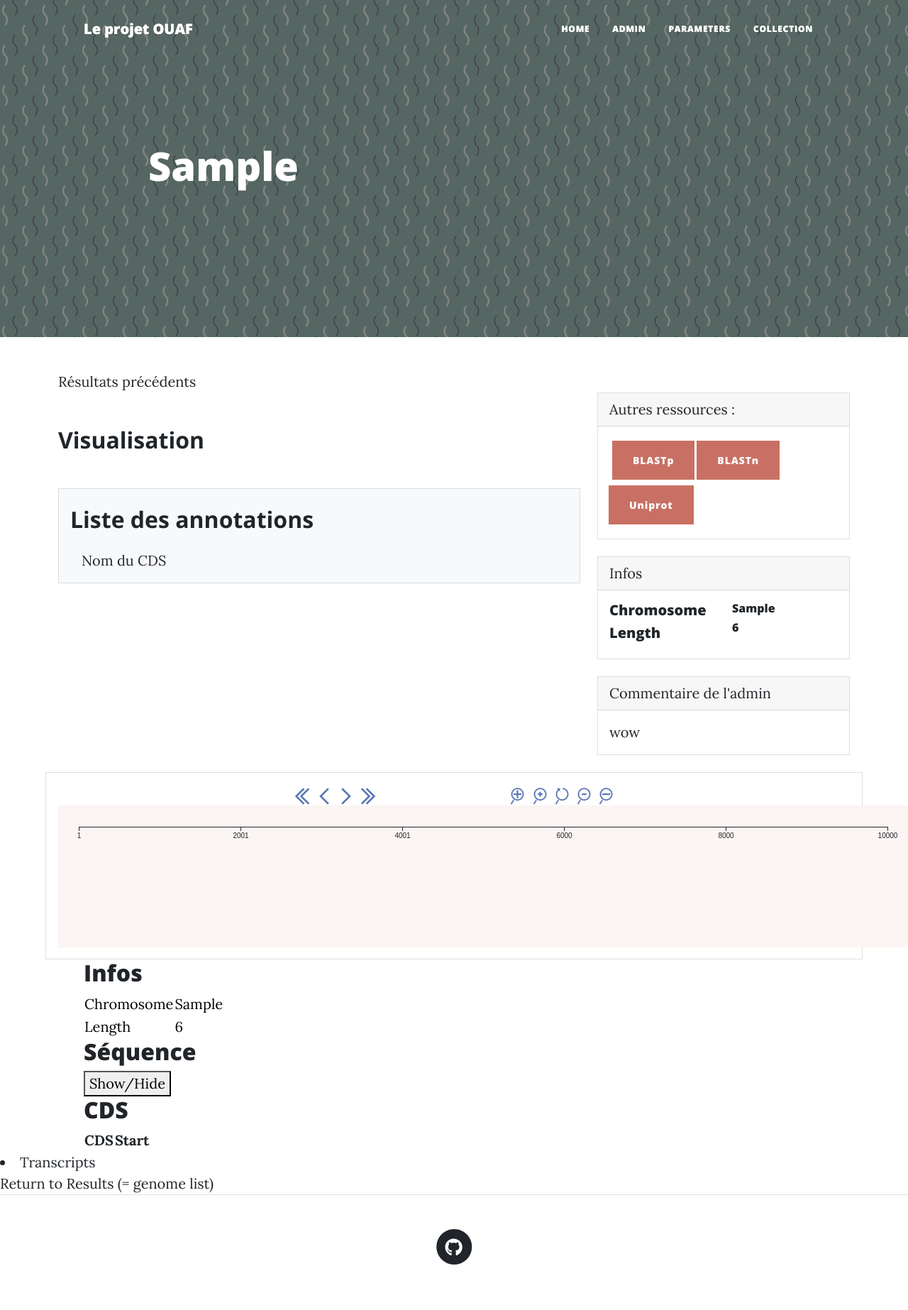
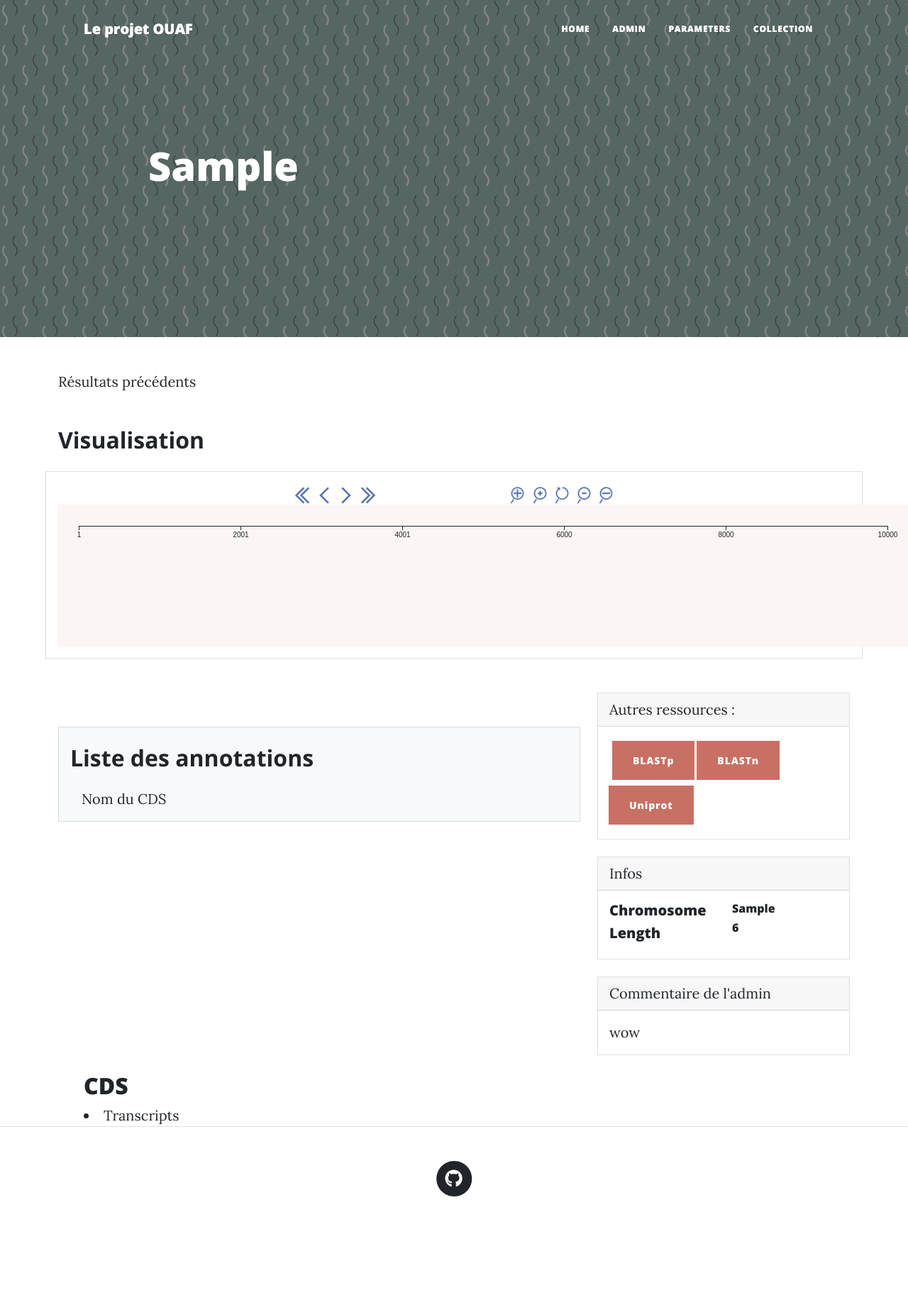
Before and after one commit to PlotosusLineatus/Projet_Web, a Django app: a page that uses genomeBact/templates/genomeBact/genome_detail.html in a window 1280 px wide. Shown: the whole page at 71% size. After the commit the page ends 1686 px from the top, so only its background shows below. Run offline with Django 3.2, Linux system fonts and the light colour scheme; a user stored in the database is signed in; tables that the repository leaves empty hold one stand-in row (values such as "Sample post"); lists and menus that the app fills with data are empty; some libraries are stand-ins or nearby versions.

Commit message:
#16- merge Visualisation/ template

```diff
--- a/genomeBact/templates/genomeBact/genome_detail.html
+++ b/genomeBact/templates/genomeBact/genome_detail.html
@@ -36,13 +36,52 @@
         <!-- Page content-->
         <div class="container mt-5">
             <a href="{% url 'results' %}">Résultats précédents</a>
+            <h2 class="fw-bolder mb-4 mt-5">Visualisation</h2>
+
+        </div>
+
+        <!-- Visualisation SVG -->
+        <script>
+            let list_cds = {};
+            let length = "{{ genome.length }}";
+            let genome_name = "{{ genome.specie }}";
+        </script>
+        {% for transcript in transcripts %}
+            <script>
+                list_cds["{{ transcript.transcript }}"] = {"id" : "{{ transcript.transcript }}" ,
+                 "start" : "{{ transcript.start }}", "stop":"{{ transcript.stop }}"};
+            </script>
+        {% endfor %}
+        <div class="card" style="margin-left: 5%; margin-right: 5%;">
+            <div class="card-body">
+                <div align="center">
+                  <img id="big_left" src="/static/genomeBact/img/big_straf_left_seb.png" width="26px"/>
+                  <img id="small_left" src="/static/genomeBact/img/small_straf_left_seb.png" width="26px"/>
+                  <img id="small_right" src="/static/genomeBact/img/small_straf_right_seb.png" width="26px"/>
+                  <img id="big_right" src="/static/genomeBact/img/big_straf_right_seb.png" width="26px"/>
+                  &nbsp;&nbsp;&nbsp;&nbsp;&nbsp;&nbsp;&nbsp;&nbsp;&nbsp;&nbsp;&nbsp;&nbsp;&nbsp;&nbsp;&nbsp;&nbsp;
+                  &nbsp;&nbsp;&nbsp;&nbsp;&nbsp;&nbsp;&nbsp;&nbsp;&nbsp;&nbsp;&nbsp;&nbsp;&nbsp;&nbsp;&nbsp;&nbsp;
+                  <img id="zoom_in" src="/static/genomeBact/img/zoom_in_seb.png" width="26px"/>
+                  <img id="zoom_small_in" src="/static/genomeBact/img/zoom_small_in_seb.png" width="26px"/>
+                  <img id="zoom_neutral" src="/static/genomeBact/img/zoom_default_seb.png" width="26px"/>
+                  <img id="zoom_small_out" src="/static/genomeBact/img/zoom_small_out_seb.png" width="26px"/>
+                  <img id="zoom_out" src="/static/genomeBact/img/zoom_out_seb.png" width="26px"/>
+                </div>
+
+                <!-- Genomic View -->
+                <div id = "svg_genomic_view" align="center"></div>
+            </div>
+        </div>
+        <script type="text/javascript" src="/static/genomeBact/transcript.js"></script>
+
+
+        <div class="container mt-5">
             <div class="row">
                 <div class="col-lg-8">
                     <!-- Post content-->
                     <article>
                         <!-- Séquence-->
                         <section class="mb-5">
-                            <h2 class="fw-bolder mb-4 mt-5">Visualisation</h2>
                             <!-- <p class="fs-5 mb-4"><span style = "word-break : break-all;">{{ genome.sequence }}</span></p> -->
                         </section>
                     </article>
@@ -108,77 +147,10 @@
             </div>
         </div>
 
-        <script>
-            let list_cds = {};
-            let length = "{{ genome.length }}";
-            let genome_name = "{{ genome.specie }}";
-        </script>
-        {% for transcript in transcripts %}
-            <script>
-                list_cds["{{ transcript.transcript }}"] = {"id" : "{{ transcript.transcript }}" ,
-                 "start" : "{{ transcript.start }}", "stop":"{{ transcript.stop }}"};
-            </script>
-        {% endfor %}
-        <div class="card" style="margin-left: 5%; margin-right: 5%;">
-            <div class="card-body">
-                <div align="center">
-                  <img id="big_left" src="/static/genomeBact/img/big_straf_left_seb.png" width="26px"/>
-                  <img id="small_left" src="/static/genomeBact/img/small_straf_left_seb.png" width="26px"/>
-                  <img id="small_right" src="/static/genomeBact/img/small_straf_right_seb.png" width="26px"/>
-                  <img id="big_right" src="/static/genomeBact/img/big_straf_right_seb.png" width="26px"/>
-                  &nbsp;&nbsp;&nbsp;&nbsp;&nbsp;&nbsp;&nbsp;&nbsp;&nbsp;&nbsp;&nbsp;&nbsp;&nbsp;&nbsp;&nbsp;&nbsp;
-                  &nbsp;&nbsp;&nbsp;&nbsp;&nbsp;&nbsp;&nbsp;&nbsp;&nbsp;&nbsp;&nbsp;&nbsp;&nbsp;&nbsp;&nbsp;&nbsp;
-                  <img id="zoom_in" src="/static/genomeBact/img/zoom_in_seb.png" width="26px"/>
-                  <img id="zoom_small_in" src="/static/genomeBact/img/zoom_small_in_seb.png" width="26px"/>
-                  <img id="zoom_neutral" src="/static/genomeBact/img/zoom_default_seb.png" width="26px"/>
-                  <img id="zoom_small_out" src="/static/genomeBact/img/zoom_small_out_seb.png" width="26px"/>
-                  <img id="zoom_out" src="/static/genomeBact/img/zoom_out_seb.png" width="26px"/>
-                </div>
-
-                <!-- Genomic View -->
-                <div id = "svg_genomic_view" align="center"></div>
-            </div>
-        </div>
-<script type="text/javascript" src="/static/genomeBact/transcript.js"></script>
 
 <div class="container px-4 px-lg-5">
-    <h2>Infos </h2>
-        <table class="table-info">
-            <tr>
-                <td>Chromosome</td>
-                <td>{{ genome.chromosome }}</td>
-            </tr>
-            <tr>
-                <td>Length</td>
-                <td>{{ genome.length }}</td>
-            </tr>
-        </table>
-    <h2> Séquence </h2>
-        <button id="toggle-button" onclick="toggleGenomeSequence()">Show/Hide</button>
-        <div id="genome_sequence" style="display: none;">
-        <p>{{ genome.sequence }}</pre>
-        </div>
+    <h2> CDS </h2>
+    <li><a href="{% url 'transcript-list' genome.specie %}">Transcripts</a></li>
 </div>
-<div class="container px-4 px-lg-5">
-    <h2> CDS </h2>
-        <table>
-            <tr>
-              <th>CDS</th>
-              <th>Start</th>
-            </tr>
-
-            {% for transcript in transcripts %}
-              <tr class="cds" onclick="window.location='{% url 'transcript-detail' specie=genome.specie transcript=transcript.transcript %}'">
-                <td>{{ transcript.transcript }}</td>
-                <td>{{ transcript.start }}</td>
-              </tr>
-            {% endfor %}
-
-        </table>
-</div>
-    <li><a href="{% url 'transcript-list' genome.specie %}">Transcripts</a></li>
-
-
-    <a href="{% url 'results' %}">Return to Results (= genome list)</a>
 
 {% endblock %}
```
Also changed, not shown: genomeBact/templates/genomeBact/transcript_detail.html (+2 -16 lines).
